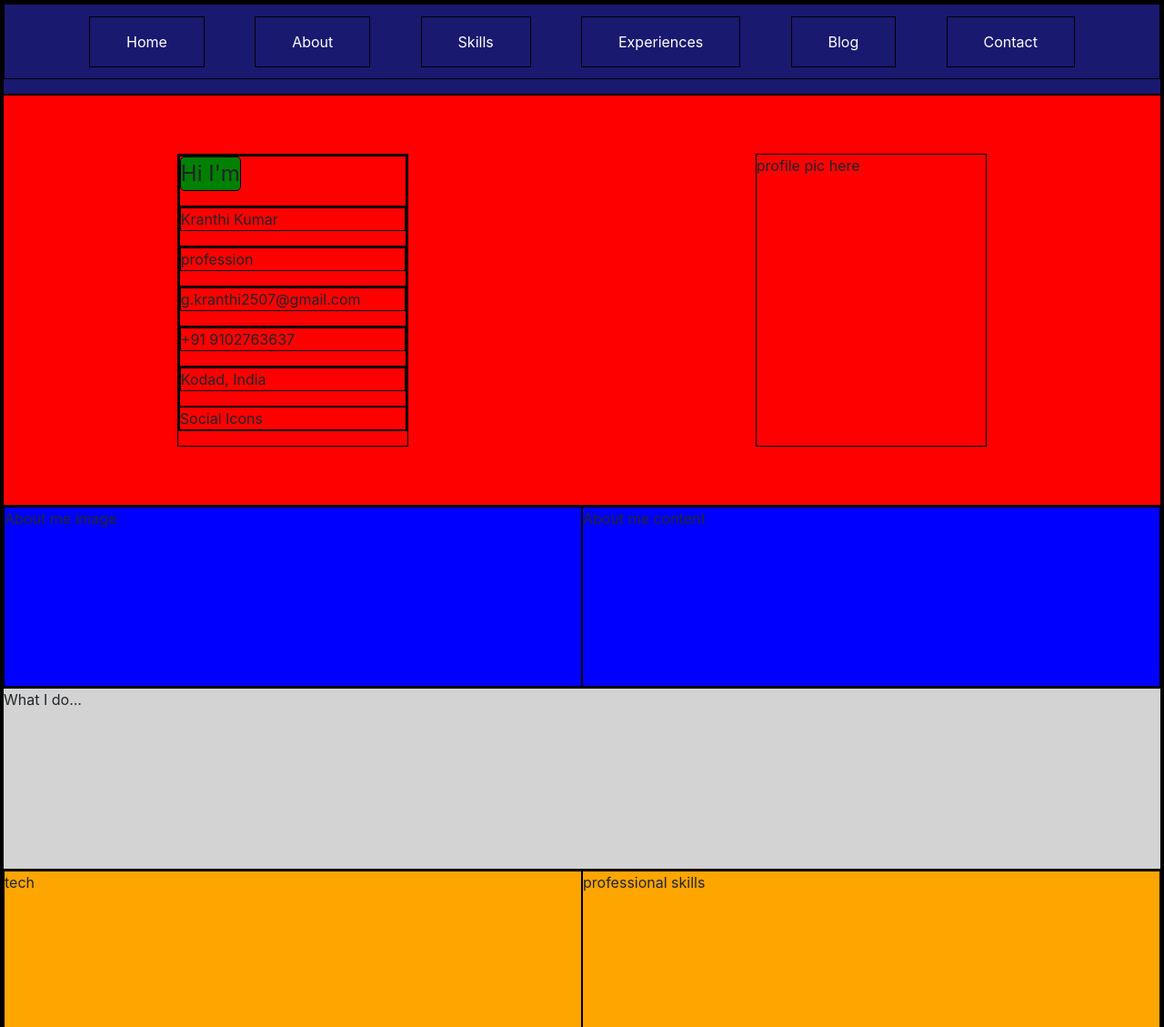
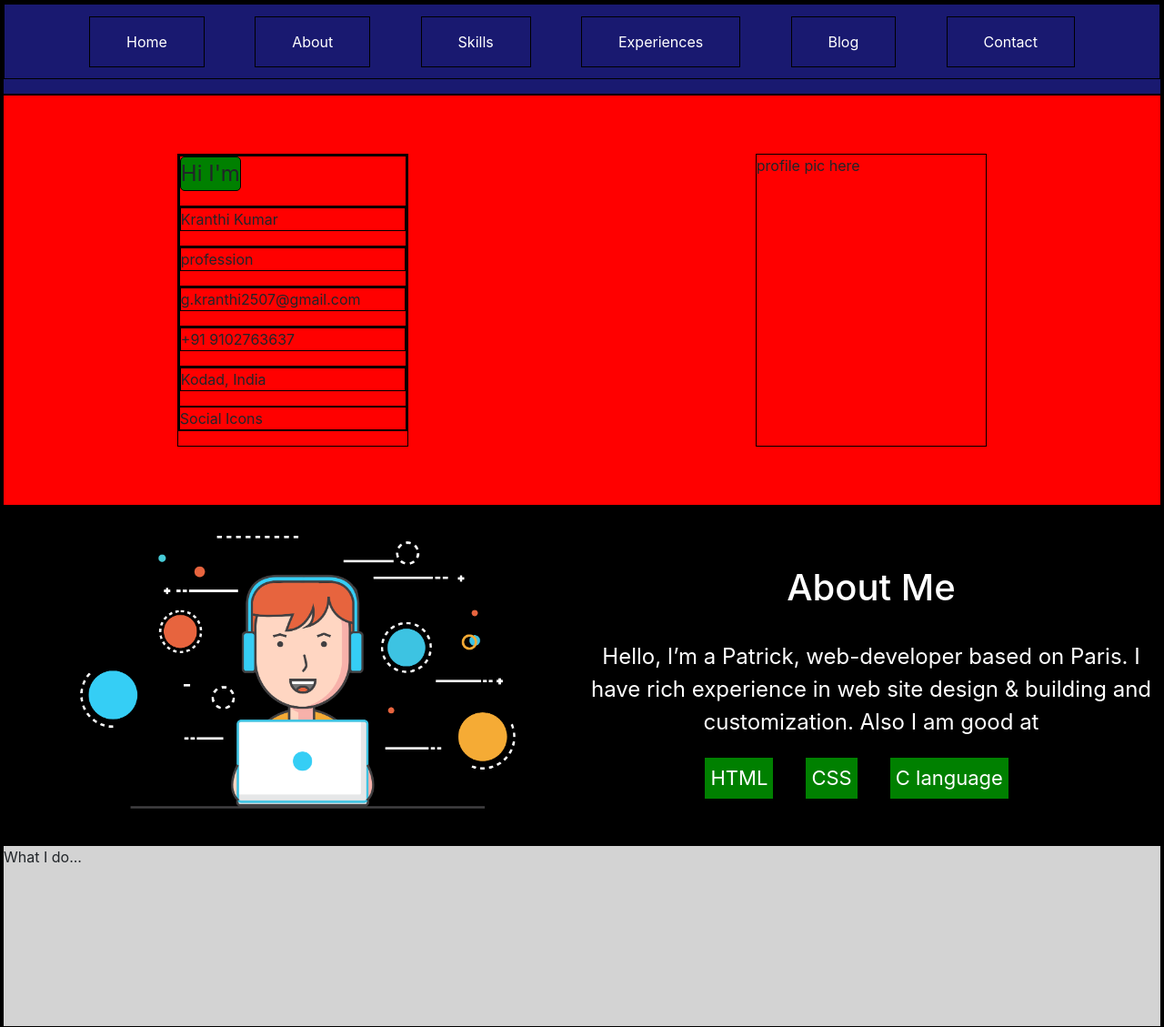
Before and after one commit to kranthy09/portfolio-website, a plain HTML site: page skywalker/index.html in a window 1280 px wide. Shown: the top 1129 px of the page at 91% size. Drawn offline with Linux system fonts and the light colour scheme; files that its build step writes are made by us from their sources; files whose address does not match are found by name.

Commit message:
cooked about me section in skywalker page

```diff
--- a/skywalker/index.css
+++ b/skywalker/index.css
@@ -64,11 +64,56 @@ body {
 .about-me-section {
   height: 200px;
   width: 100%;
-  background-color: blue;
+  background-color: black;
   display: grid;
   grid-template-columns: 1fr;
+  height: auto;
+  text-align: center;
 }
 
+.about-me-image-area
+{
+  text-align: center;
+  padding-top: 2%;
+  padding-bottom: 2%;
+}
+.about-me-image-item
+{
+  height: 150px;
+  object-fit: contain;
+}
+
+.about-me-content-area {
+  margin-top: 2%;
+  margin-bottom: 2%;
+}
+
+.about-me-content-head {
+  margin-top: 2%;
+  margin-bottom: 2%;
+  color: white;
+}
+
+.about-me-content-paragraph {
+  font-size: 22px;
+  color: white;
+}
+
+.about-me-skill-set-intro {
+  margin-top: 3%;
+}
+
+.skill-set-item {
+  display: inline-block;
+  margin-right: 5%;
+  border: 1px solid green;
+  background-color: green;
+  color: white;
+  font-size: 22px;
+  padding: 5px;
+}
+
+/* what i do section */
 .what-i-do-section {
   height: 200px;
   width: 100%;
@@ -141,7 +186,6 @@ body {
   .detail-item-container {
     list-style-type: none;
   }
-
   .profile-pic-area {
     margin-left: 30%;
     margin-right: 30%;
@@ -155,8 +199,47 @@ body {
     grid-column-start: 1;
     grid-column-end: 3;
     grid-template-columns: 1fr 1fr;
+    height: auto;
+  }
+  .about-me-image-area
+  {
+    text-align: center;
+    padding-top: 5%;
+    padding-bottom: 5%;
+  }
+  .about-me-image-item
+  {
+    height: 300px;
+    object-fit: contain;
   }
 
+  .about-me-content-area {
+    margin-top: 5%;
+    margin-bottom: 5%;
+  }
+
+  .about-me-content-head {
+    margin-top: 5%;
+    margin-bottom: 5%;
+    color: white;
+  }
+
+  .about-me-content-paragraph {
+    font-size: 24px;
+    color: white;
+  }
+
+  .skill-set-item {
+    display: inline-block;
+    margin-right: 5%;
+    border: 1px solid green;
+    background-color: green;
+    color: white;
+    font-size: 22px;
+    padding: 5px;
+  }
+
+/* what i do section */
   .what-i-do-section {
     grid-column-start: 1;
     grid-column-end: 3;
--- a/skywalker/index.html
+++ b/skywalker/index.html
@@ -42,10 +42,17 @@
       </div>
       <div class="about-me-section">
         <div class="about-me-image-area">
-          About me image
+          <img class="about-me-image-item" src="img/ab-img.png" alt="">
         </div>
         <div class="about-me-content-area">
-          About me content
+          <h1 class="about-me-content-head">About Me</h1>
+          <p class="about-me-content-paragraph">Hello, I’m a Patrick, web-developer based on Paris.
+            I have rich experience in web site design & building and customization. Also I am good at</p>
+          <ul class="about-me-skill-set-intro">
+            <li class="skill-set-item">HTML</li>
+            <li class="skill-set-item">CSS</li>
+            <li class="skill-set-item">C language</li>
+          </ul>
         </div>
       </div>
       <div class="what-i-do-section">
```
Also changed, not shown: skywalker/img/ab-img.png (added).
